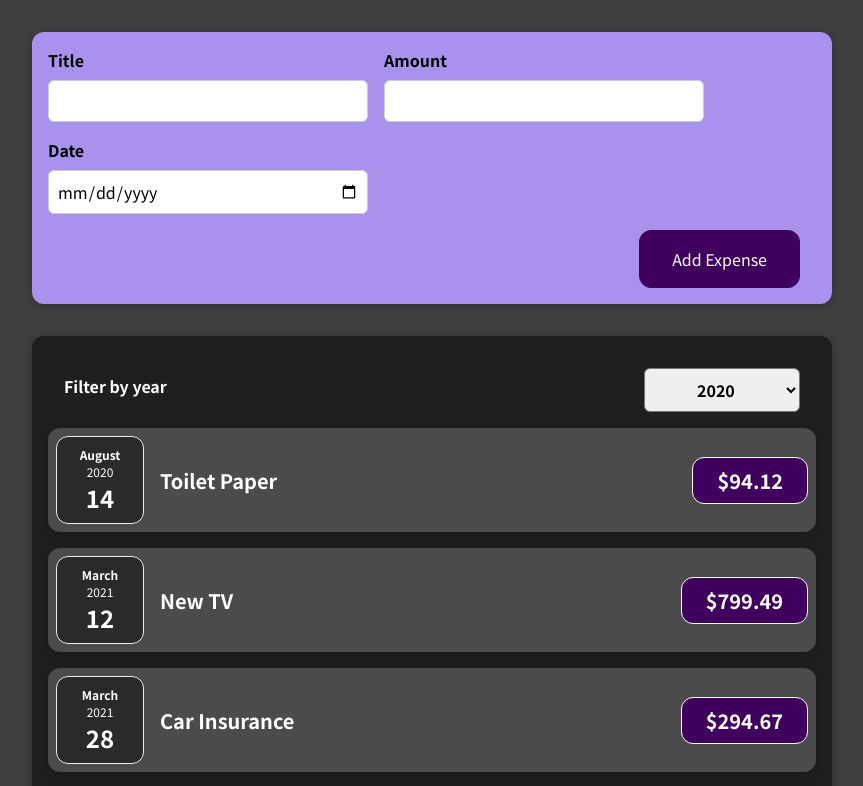
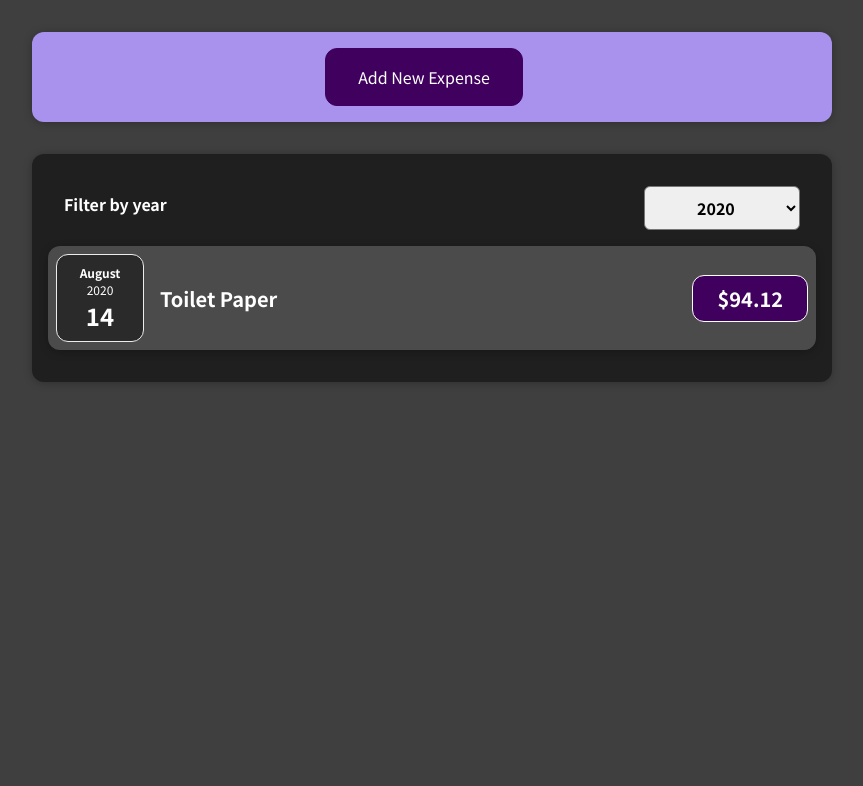
Before and after one commit to JuniorTavarez/The-Complete-Guide, a React (Create React App) app: page / in a window 1280 px wide. Shown: the top 786 px of the page, without its empty margins (208-1071 px from the left). Built offline with nearby package versions, Linux system fonts and the light colour scheme.

Commit message:
Adding Conditional Return Statements

```diff
--- a/src/components/Expenses/ExpenseItem.jsx
+++ b/src/components/Expenses/ExpenseItem.jsx
@@ -5,6 +5,7 @@ import './ExpenseItem.css';
 
 const ExpenseItem = ({ date, title, amount }) => {
   return (
+    <li>
       <Card className='expense-item'>
         <ExpenseDate date={date} />
         <div className='expense-item__description'>
@@ -12,6 +13,7 @@ const ExpenseItem = ({ date, title, amount }) => {
           <div className='expense-item__price'>${amount}</div>
         </div>
       </Card>
+    </li>
   );
 };
 
--- a/src/components/Expenses/Expenses.jsx
+++ b/src/components/Expenses/Expenses.jsx
@@ -1,8 +1,9 @@
 import React, { useState } from 'react';
-import ExpenseItem from './ExpenseItem';
+
 import Card from '../UI/Card';
 import './Expenses.css';
 import ExpensesFilter from './ExpensesFilter';
+import ExpenseList from './ExpensesList';
 
 const Expenses = ({ item }) => {
   const [filteredYear, setFilteredYear] = useState('2020');
@@ -11,21 +12,17 @@ const Expenses = ({ item }) => {
     setFilteredYear(selectedYear);
   };
 
+  const filtertedExpenses = item.filter(expense => {
+    return expense.date.getFullYear().toString() === filteredYear;
+  });
+
   return (
     <Card className='expenses'>
       <ExpensesFilter
         selected={filteredYear}
         onFilterChange={filterChangeHandler}
       />
-      {item.map(expense => {
-        return (
-          <ExpenseItem
-            title={expense.title}
-            amount={expense.amount}
-            date={expense.date}
-          />
-        );
-      })}
+      <ExpenseList items={filtertedExpenses} />
     </Card>
   );
 };
--- /dev/null
+++ b/src/components/Expenses/ExpensesList.css
@@ -0,0 +1,9 @@
+.expenses-list {
+  list-style: none;
+  padding: 0;
+}
+
+.expenses-list__fallback {
+  color: white;
+  text-align: center;
+}
--- /dev/null
+++ b/src/components/Expenses/ExpensesList.jsx
@@ -0,0 +1,26 @@
+import React from 'react';
+import './ExpensesList.css';
+import ExpenseItem from './ExpenseItem';
+
+const ExpenseList = ({ items }) => {
+  if (items.length === 0) {
+    return <h2 className='expenses-list__fallback'>Found no expenses</h2>;
+  }
+
+  return (
+    <ul className='expenses-list'>
+      {items.map(expense => {
+        return (
+          <ExpenseItem
+            key={expense.id}
+            title={expense.title}
+            amount={expense.amount}
+            date={expense.date}
+          />
+        );
+      })}
+    </ul>
+  );
+};
+
+export default ExpenseList;
--- a/src/components/NewExpense/ExpenseForm.jsx
+++ b/src/components/NewExpense/ExpenseForm.jsx
@@ -1,7 +1,7 @@
 import React, { useState } from 'react';
 import './ExpenseForm.css';
 
-const ExpenseForm = ({ onSaveExpenseData }) => {
+const ExpenseForm = ({ onSaveExpenseData, onCancel }) => {
   const [entertedTitle, setEnteredTitle] = useState('');
   const [entertedAmount, setEnteredAmount] = useState('');
   const [entertedDate, setEnteredDate] = useState('');
@@ -63,6 +63,10 @@ const ExpenseForm = ({ onSaveExpenseData }) => {
         </div>
       </div>
       <div className='new-expense__actions'>
+        <button type='button' onClick={onCancel}>
+          {' '}
+          Cancell
+        </button>
         <button type='submit'> Add Expense</button>
       </div>
     </form>
--- a/src/components/NewExpense/NewExpense.jsx
+++ b/src/components/NewExpense/NewExpense.jsx
@@ -1,18 +1,36 @@
-import React from 'react';
+import React, { useState } from 'react';
 import ExpenseForm from './ExpenseForm';
 import './NewExpense.css';
 
 const NewExpense = ({ onAddExpense }) => {
-  const onSaveExpenseDataHandler = enteredExpenseData => {
+  const [isEditing, setIsEditing] = useState(false);
+
+  const saveExpenseDataHandler = enteredExpenseData => {
     const expenseData = {
       ...enteredExpenseData,
       id: Math.random().toString(),
     };
     onAddExpense(expenseData);
   };
+
+  const startEditingHandler = () => {
+    setIsEditing(true);
+  };
+  const stopEditingHandler = () => {
+    setIsEditing(false);
+  };
+
   return (
     <div className='new-expense'>
-      <ExpenseForm onSaveExpenseData={onSaveExpenseDataHandler} />
+      {!isEditing && (
+        <button onClick={startEditingHandler}>Add New Expense</button>
+      )}
+      {isEditing && (
+        <ExpenseForm
+          onSaveExpenseData={saveExpenseDataHandler}
+          onCancel={stopEditingHandler}
+        />
+      )}
     </div>
   );
 };
```
Also changed, not shown: 1 other file (tests, documents, lock files or other folders). Lines whose indentation alone changed are shown as unchanged.
